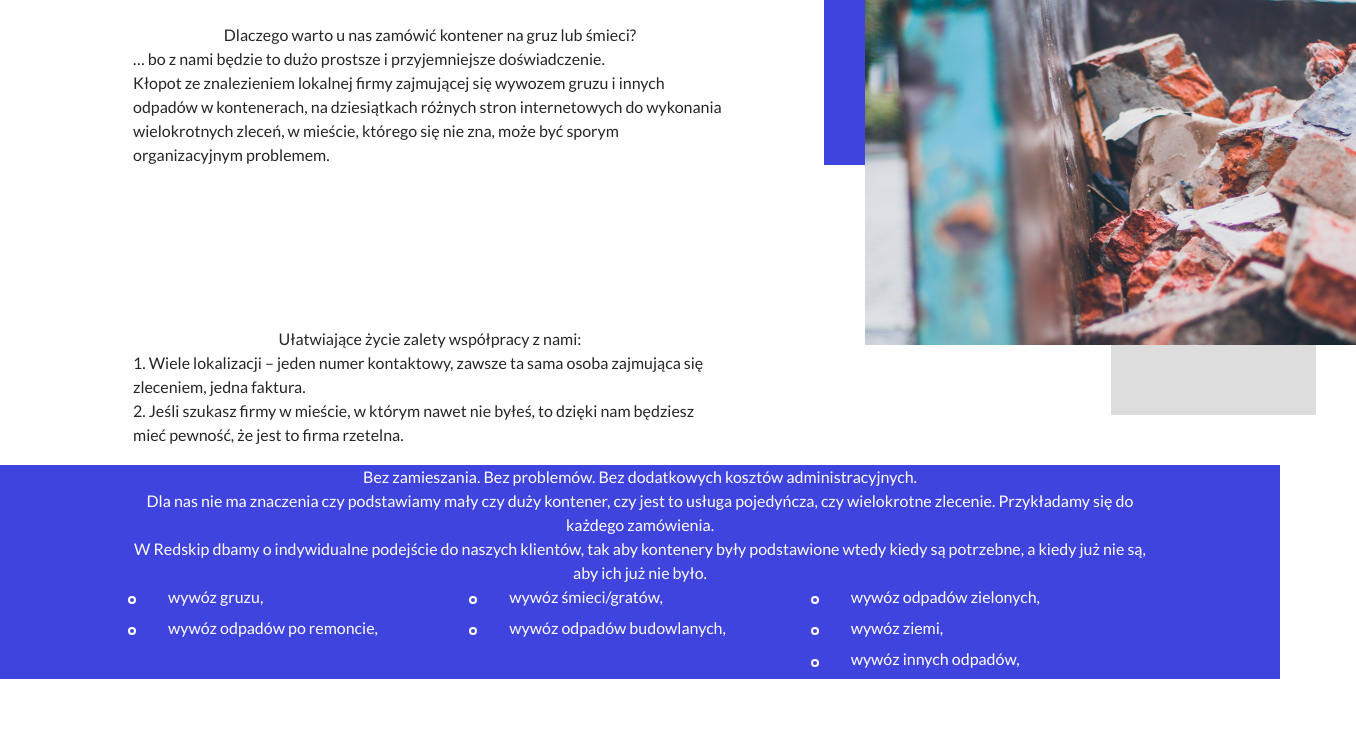
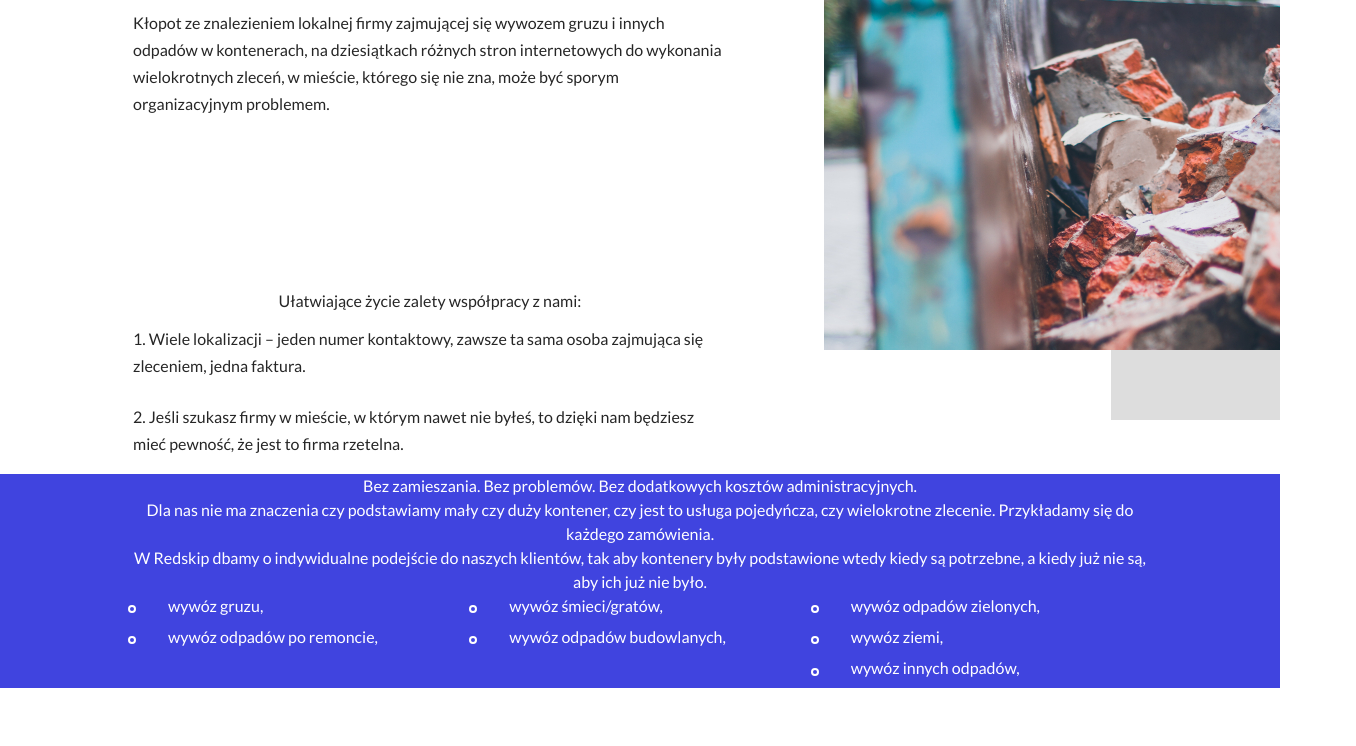
Before and after one commit to bartoszOlszewski/containers, a plain HTML site: page firmy.html in a window 1280 px wide. Shown: the part 655-1401 px from the top of the page, 1356 px wide, since content can reach past the window. Drawn offline with Linux system fonts and the light colour scheme.

Commit message:
section overflow

```diff
--- a/firmy.html
+++ b/firmy.html
@@ -52,21 +52,23 @@
         <div class="container">
             <div class="article">
                 <div class="article__text-col">
-                    <h3 class="article__title">Dlaczego warto u nas zamówić kontener na gruz lub śmieci?</h3>
-                    <p class="paragraph">
+                    <h3 class="article__title-h3 title__h3">Dlaczego warto u nas zamówić kontener na gruz lub śmieci?
+                    </h3>
+                    <p class="paragraph__l-height-l article-p">
                         … bo z nami będzie to dużo prostsze i przyjemniejsze doświadczenie.
                     </p>
-                    <p class="paragraph">Kłopot ze znalezieniem lokalnej firmy zajmującej się wywozem gruzu i innych
+                    <p class="paragraph__l-height-l article-p">Kłopot ze znalezieniem lokalnej firmy zajmującej się
+                        wywozem gruzu i innych
                         odpadów w kontenerach, na dziesiątkach różnych stron internetowych do wykonania wielokrotnych
                         zleceń, w mieście, którego się nie zna, może być sporym organizacyjnym problemem.
                     </p>
                     <h3 class="article__title">Ułatwiające życie zalety współpracy
                         z nami:</h3>
-                    <p class="paragraph">
+                    <p class="paragraph__l-height-l article-p">
                         1. Wiele lokalizacji – jeden numer kontaktowy, zawsze ta sama osoba zajmująca się zleceniem,
                         jedna faktura.
                     </p>
-                    <p class="paragraph">
+                    <p class="paragraph__l-height-l article-p">
                         2. Jeśli szukasz firmy w mieście, w którym nawet nie byłeś, to dzięki nam będziesz mieć pewność,
                         że jest to firma rzetelna.
                     </p>
--- a/styles/scss/_article.scss
+++ b/styles/scss/_article.scss
@@ -26,7 +26,8 @@
         position: relative;
         max-width: 90%;
         // top: -35%;
-        right: -30%;
+        right: -20%;
+
 
 
     }
--- a/styles/scss/_typography.scss
+++ b/styles/scss/_typography.scss
@@ -19,6 +19,7 @@ body {
 
 .section {
     width: 100%;
+    overflow: hidden;
 }
 
 // container
```
Also changed, not shown: styles/css/styles.css, 1 other file.
